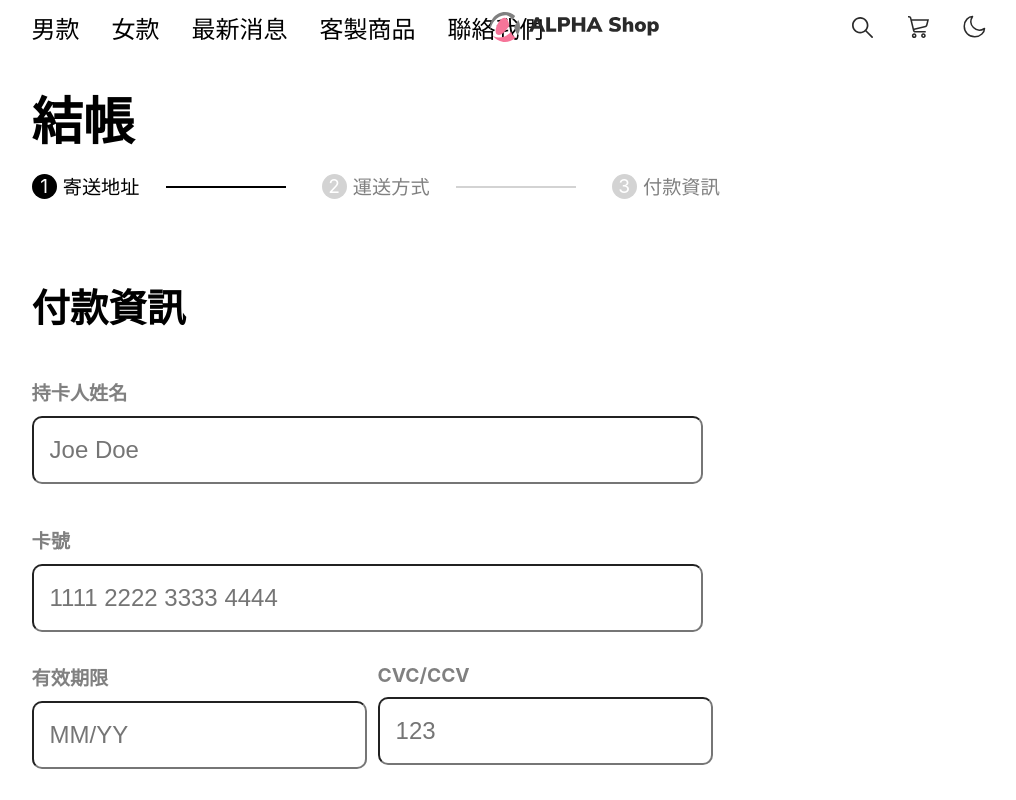
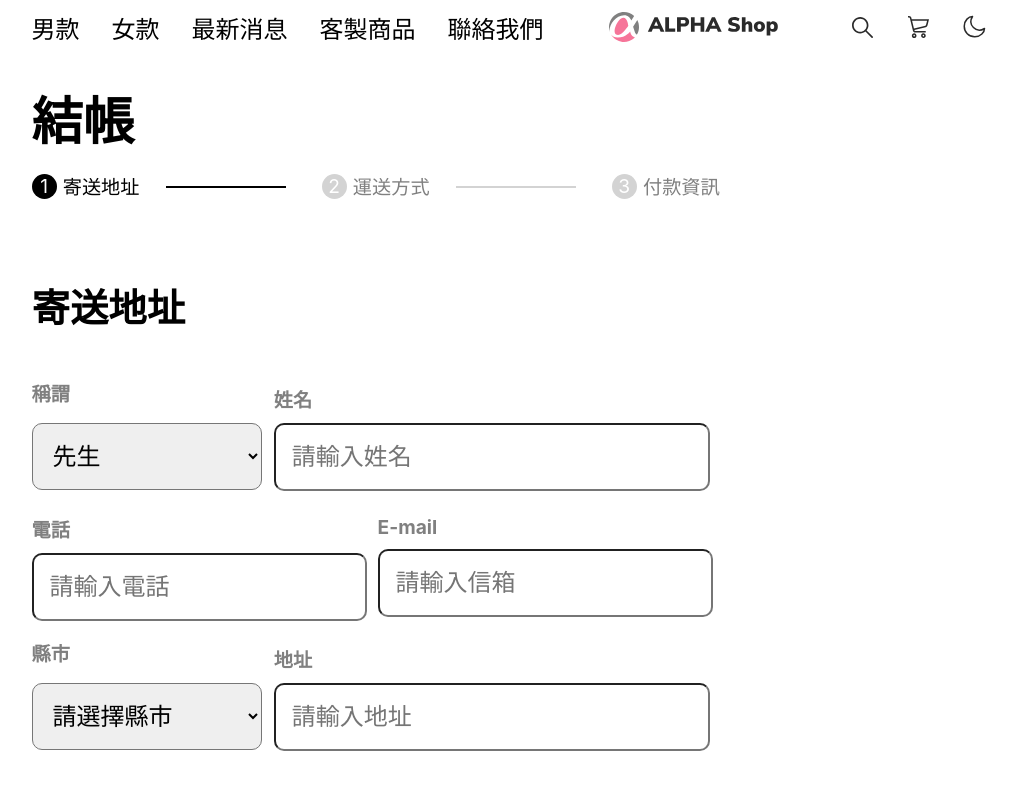
Before and after one commit to JianMiau/AlphaShop-React, a React (Create React App) app: page / in a window 1280 px wide. Shown: the top 800 px of the page, without its empty margins (115-1131 px from the left). Built offline with nearby package versions, Linux system fonts and the light colour scheme.

Commit message:
progress button and stepper change ok

```diff
--- a/src/component/header/acLogo.js
+++ b/src/component/header/acLogo.js
@@ -10,6 +10,12 @@ const AClogoStyle = styled.div`
   right: 70% ;
   .ac-logo {
     margin-right: 8px;
+  }
+  @media screen and (max-width:1500px) {
+      right: 35%;
+  }
+   @media screen and (max-width:1300px) {
+      right: 0;
   }
 }
 `
--- a/src/component/header/navList.js
+++ b/src/component/header/navList.js
@@ -13,6 +13,9 @@ const NavListStyle = styled.div`
     font-size: 1.5rem ;
     color: black;
     text-decoration: none ;
+    @media screen and (max-width: 1200px) {
+      font-size: 1.0rem ;
+    }
   }
 }
 `
--- a/src/component/main/main.js
+++ b/src/component/main/main.js
@@ -1,6 +1,8 @@
 import styled from "styled-components"
 import OutputForm from "./registForm/outputForm"
 import ProgressControl from "./progressControl/progresControl"
+import { useState } from "react"
+
 const MainStyle = styled.div`
 padding: 0 11.45% ;
 .main-container {
@@ -26,12 +28,13 @@ padding: 0 11.45% ;
 `
 
 export default function Main() {
+  const [step, setPageStep] = useState(1)
   return (
     <MainStyle>
       <div className="main">
         <div className="main-container">
-          <OutputForm title='結帳' />
-          <ProgressControl />
+          <OutputForm title='結帳' step={step} />
+          <ProgressControl step={step} event={setPageStep} />
           {/* <ShopCart /> */}
         </div>
       </div>
--- a/src/component/main/progressControl/progresControl.js
+++ b/src/component/main/progressControl/progresControl.js
@@ -10,7 +10,7 @@ function ProgressControl(props) {
   return (
     <section className="progress-control-container">
       <ProgressStyle>
-        <ProgressPhase step={1} phase='adresss' />
+        <ProgressPhase step={props.step} event={props.event} phase='adresss' />
       </ProgressStyle>
     </section>
 
--- a/src/component/main/progressControl/progressPhase.js
+++ b/src/component/main/progressControl/progressPhase.js
@@ -1,5 +1,6 @@
 import styled from "styled-components"
 import rightArrow from "../../icons/right-arrow.svg"
+import { useState } from "react"
 const ProgressStyle = styled.div`
 width: 100% ;
 & .button-group {
@@ -16,6 +17,9 @@ width: 100% ;
   border-radius: 8px;
   font-size: 1.5rem ;
   margin-top: 24px ;
+  :hover {
+    cursor: pointer;
+  }
 }
 & .pre {
   background-color: transparent;
@@ -26,18 +30,34 @@ width: 100% ;
   border-radius: 8px;
   font-size: 1.5rem ;
   margin-top: 24px ;
+   :hover {
+    cursor: pointer;
+  }
   visibility:  ${props => (props.step !== 1 ? 'visible' : 'hidden')};
 }
 `
 
 function ProgressPhase(props) {
+  const stepCopy = props.step
+  function onClickNextBtn() {
+    // 表單頁數狀態設定
+    if (stepCopy < 3) {
+      const setStep = props.event
+      setStep(stepCopy + 1)
+    }
+  }
+  function onClickPreBtn() {
+    // 表單頁數狀態設定
+    const setStep = props.event
+    setStep(stepCopy - 1)
+  }
   return (
     <ProgressStyle step={props.step}>
       <section className="button-group" data-phase={props.phase}>
-        <button className="pre">
+        <button className="pre" onClick={onClickPreBtn}>
           上一步
         </button>
-        <button className="next">
+        <button className="next" onClick={onClickNextBtn}>
           {props.step !== 3 ? <div>下一步 <img src={rightArrow} alt='right-arrow' /></div> : '確認下單'}
         </button>
       </section>
--- a/src/component/main/registForm/UserForm/MainForm.js
+++ b/src/component/main/registForm/UserForm/MainForm.js
@@ -13,10 +13,10 @@ border-bottom: 1px solid lightgray;
 function MainForm(props) {
   return (
     <FormStyle>
-      <section className="form-container col col-12">
-        {/* <AddressForm /> */}
-        {/* <ShippingForm /> */}
-        <CreaditCardForm />
+      <section className="form-container">
+        {props.step === 1 && <AddressForm />}
+        {props.step === 2 && <ShippingForm />}
+        {props.step === 3 && <CreaditCardForm />}
       </section>
     </FormStyle>
   )
--- a/src/component/main/registForm/UserForm/addressForm.js
+++ b/src/component/main/registForm/UserForm/addressForm.js
@@ -5,14 +5,13 @@ const FormStyle = styled.div`
 font-size: 1rem ;
 width: 100% ;
 padding: 3% 0;
-border-bottom: 2px solid  lightgray;
 
 & .form {
   display: flex ;
   flex-direction: column ;
 }
 & .form-title {
-  font-size: 2rem ;
+  font-size: 2.4rem ;
 }
 & .form-row {
   width: 100% ;
--- a/src/component/main/registForm/outputForm.js
+++ b/src/component/main/registForm/outputForm.js
@@ -24,8 +24,8 @@ function OutputForm(props) {
     <FormStyle>
       <section className="register-container" data-phase="1" data-total-price="0">
         <h2 className="register-title">{props.title}</h2>
-        <RegistStepper />
-        <MainForm />
+        <RegistStepper step={props.step} />
+        <MainForm step={props.step} />
       </section>
     </FormStyle>
 
--- a/src/component/main/registForm/registStepper.js
+++ b/src/component/main/registForm/registStepper.js
@@ -12,13 +12,13 @@ margin: 0;
 
 `
 
-export default function RegistStepper() {
+export default function RegistStepper(props) {
   return (
     <StepperStyle>
       <section className="stepper-container">
-        <StepperBars phase='adress' active={true} stepNumber={1} stepLabel='寄送地址' />
-        <StepperBars phase='shipping' active={false} stepNumber={2} stepLabel='運送方式' />
-        <StepperBars phase='credit-card' active={false} stepNumber={3} stepLabel='付款資訊' />
+        <StepperBars phase='adress' active={props.step >= 1 ? true : false} stepNumber={1} stepLabel='寄送地址' />
+        <StepperBars phase='shipping' active={props.step >= 2 ? true : false} stepNumber={2} stepLabel='運送方式' />
+        <StepperBars phase='credit-card' active={props.step == 3 ? true : false} stepNumber={3} stepLabel='付款資訊' />
       </section>
     </StepperStyle>
 
```
